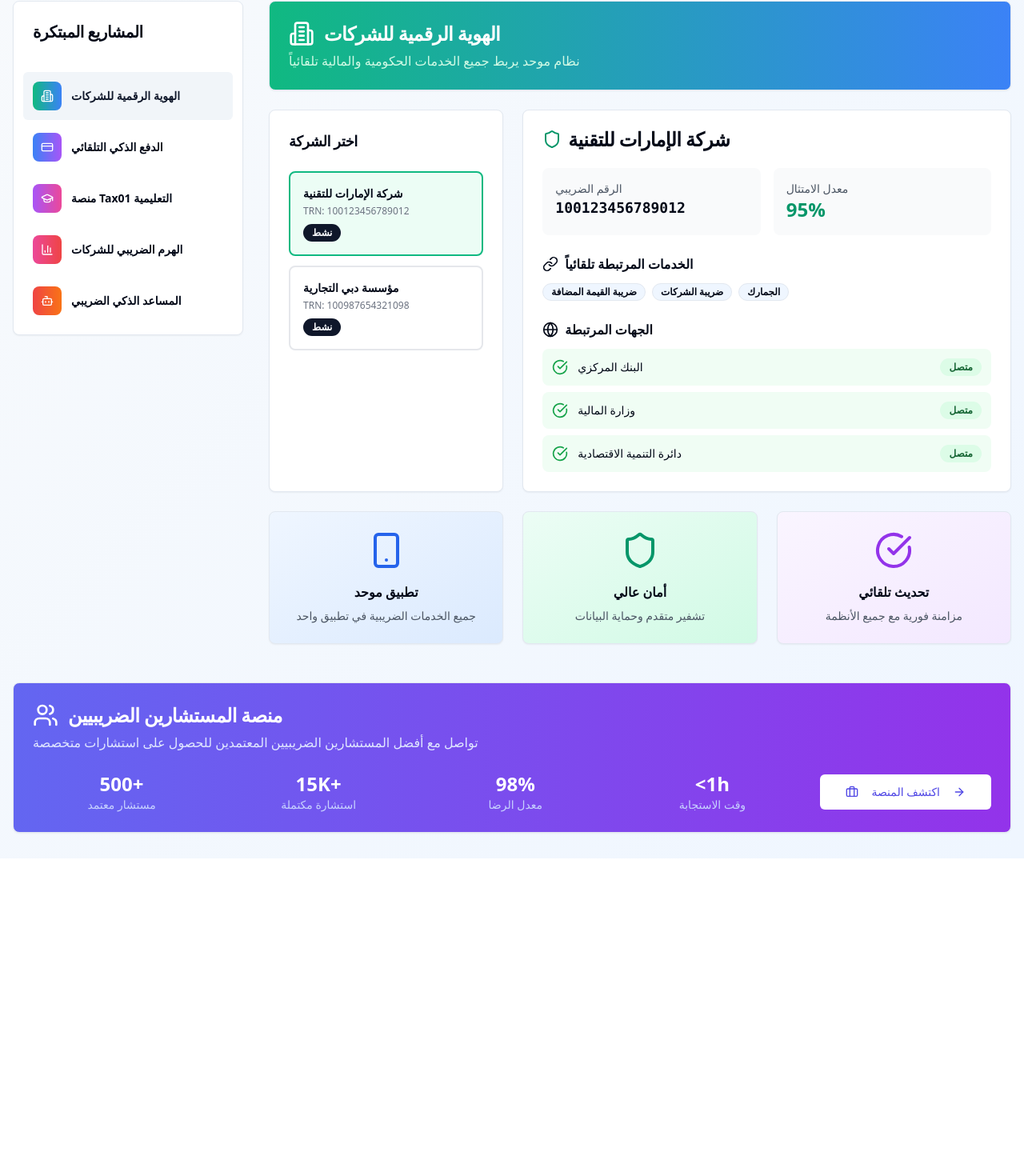
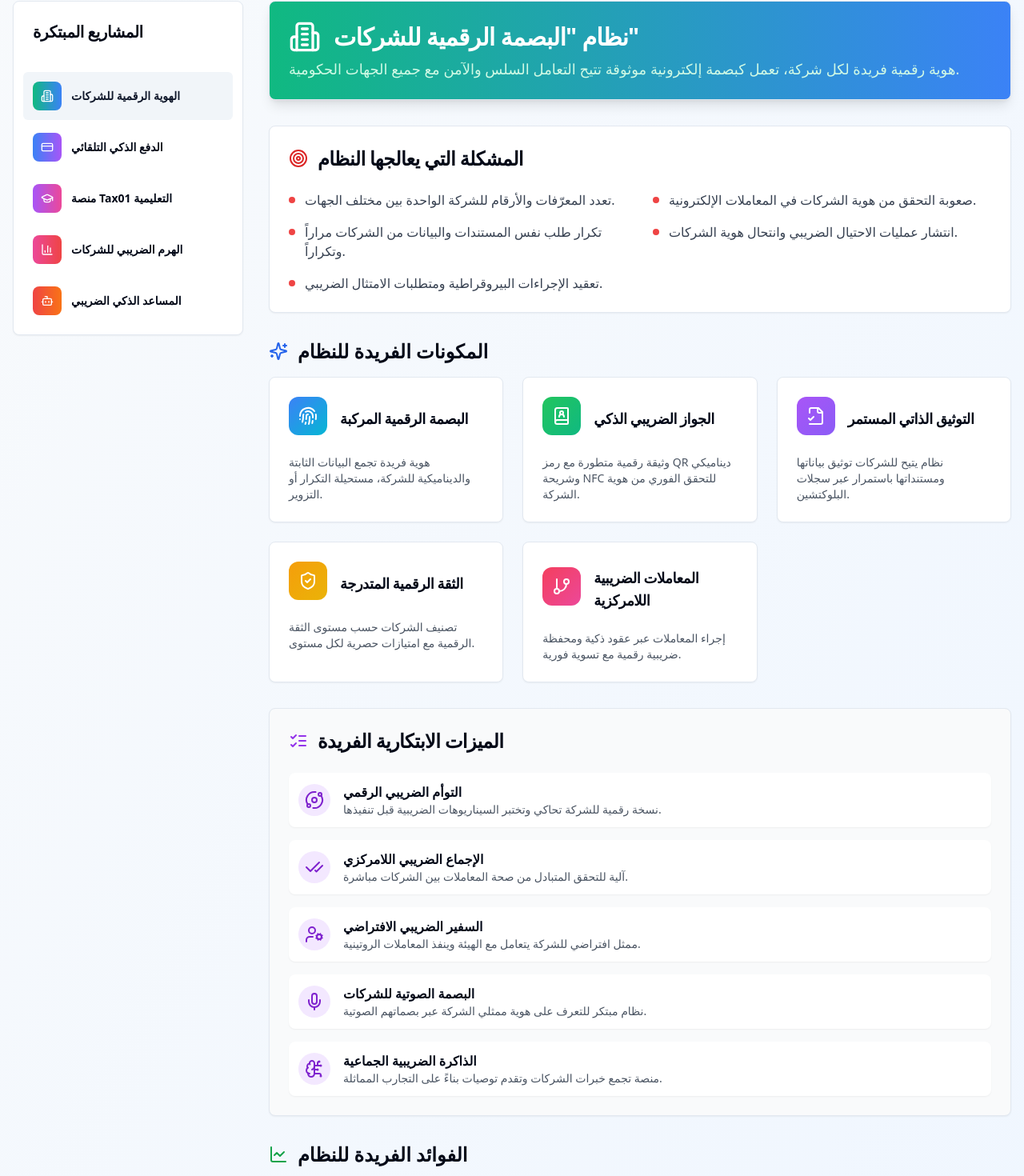
Before and after one commit to sahargeb/agent-sahar, a React (Vite) app: page / in a window 1280 px wide. Shown: the part 296-1766 px from the top of the page at 80% size. Before the commit the page ends 1369 px from the top, so only its background shows below. Built offline with nearby package versions, Linux system fonts and the light colour scheme.

Commit message:
Implement Digital Company ID System

```diff
--- a/src/components/DigitalIdentity.tsx
+++ b/src/components/DigitalIdentity.tsx
@@ -1,160 +1,223 @@
 
-import React, { useState } from 'react';
+import React from 'react';
 import { Card, CardContent, CardHeader, CardTitle } from "@/components/ui/card";
-import { Button } from "@/components/ui/button";
 import { Badge } from "@/components/ui/badge";
-import { Building2, Shield, CheckCircle, Link, Smartphone, Globe } from "lucide-react";
+import {
+  Building2,
+  Fingerprint,
+  BookUser,
+  FileCheck2,
+  ShieldCheck,
+  GitBranch,
+  Orbit,
+  CheckCheck,
+  UserCog,
+  Mic,
+  BrainCircuit,
+  Target,
+  Sparkles,
+  ListChecks,
+  Building,
+  Landmark,
+  LineChart
+} from "lucide-react";
+
+// Unique Components Data
+const uniqueComponents = [
+  {
+    icon: Fingerprint,
+    title: "البصمة الرقمية المركبة",
+    description: "هوية فريدة تجمع البيانات الثابتة والديناميكية للشركة، مستحيلة التكرار أو التزوير.",
+    color: "from-blue-500 to-cyan-500"
+  },
+  {
+    icon: BookUser,
+    title: "الجواز الضريبي الذكي",
+    description: "وثيقة رقمية متطورة مع رمز QR ديناميكي وشريحة NFC للتحقق الفوري من هوية الشركة.",
+    color: "from-green-500 to-emerald-500"
+  },
+  {
+    icon: FileCheck2,
+    title: "التوثيق الذاتي المستمر",
+    description: "نظام يتيح للشركات توثيق بياناتها ومستنداتها باستمرار عبر سجلات البلوكتشين.",
+    color: "from-purple-500 to-violet-500"
+  },
+  {
+    icon: ShieldCheck,
+    title: "الثقة الرقمية المتدرجة",
+    description: "تصنيف الشركات حسب مستوى الثقة الرقمية مع امتيازات حصرية لكل مستوى.",
+    color: "from-amber-500 to-yellow-500"
+  },
+  {
+    icon: GitBranch,
+    title: "المعاملات الضريبية اللامركزية",
+    description: "إجراء المعاملات عبر عقود ذكية ومحفظة ضريبية رقمية مع تسوية فورية.",
+    color: "from-rose-500 to-pink-500"
+  },
+];
+
+// Innovative Features Data
+const innovativeFeatures = [
+  {
+    icon: Orbit,
+    title: "التوأم الضريبي الرقمي",
+    description: "نسخة رقمية للشركة تحاكي وتختبر السيناريوهات الضريبية قبل تنفيذها.",
+  },
+  {
+    icon: CheckCheck,
+    title: "الإجماع الضريبي اللامركزي",
+    description: "آلية للتحقق المتبادل من صحة المعاملات بين الشركات مباشرة.",
+  },
+  {
+    icon: UserCog,
+    title: "السفير الضريبي الافتراضي",
+    description: "ممثل افتراضي للشركة يتعامل مع الهيئة وينفذ المعاملات الروتينية.",
+  },
+  {
+    icon: Mic,
+    title: "البصمة الصوتية للشركات",
+    description: "نظام مبتكر للتعرف على هوية ممثلي الشركة عبر بصماتهم الصوتية.",
+  },
+  {
+    icon: BrainCircuit,
+    title: "الذاكرة الضريبية الجماعية",
+    description: "منصة تجمع خبرات الشركات وتقدم توصيات بناءً على التجارب المماثلة.",
+  },
+];
+
+const ProblemItem = ({ children }: { children: React.ReactNode }) => (
+  <div className="flex items-start gap-3">
+    <div className="w-2 h-2 rounded-full bg-red-500 mt-2 shrink-0"></div>
+    <p className="text-gray-700">{children}</p>
+  </div>
+);
+
+const BenefitCard = ({ icon: Icon, title, benefits, colorClass }) => (
+  <Card className="flex-1">
+    <CardHeader>
+      <CardTitle className="flex items-center gap-3">
+        <div className={`w-10 h-10 rounded-lg flex items-center justify-center ${colorClass}`}>
+          <Icon className="h-6 w-6 text-white" />
+        </div>
+        <span>{title}</span>
+      </CardTitle>
+    </CardHeader>
+    <CardContent className="space-y-2">
+      {benefits.map((benefit, index) => (
+        <div key={index} className="flex items-center gap-3 text-sm">
+          <CheckCheck className="h-4 w-4 text-green-500 shrink-0" />
+          <span>{benefit}</span>
+        </div>
+      ))}
+    </CardContent>
+  </Card>
+);
 
 export const DigitalIdentity = () => {
-  const [selectedCompany, setSelectedCompany] = useState(0);
-
-  const companies = [
-    {
-      name: "شركة الإمارات للتقنية",
-      trn: "100123456789012",
-      status: "نشط",
-      compliance: 95,
-      services: ["ضريبة القيمة المضافة", "ضريبة الشركات", "الجمارك"],
-      autoLinked: ["البنك المركزي", "وزارة المالية", "دائرة التنمية الاقتصادية"]
-    },
-    {
-      name: "مؤسسة دبي التجارية",
-      trn: "100987654321098",
-      status: "نشط",
-      compliance: 88,
-      services: ["ضريبة القيمة المضافة", "ضريبة الانتقائية"],
-      autoLinked: ["مصرف الإمارات", "غرفة تجارة دبي", "منطقة حرة"]
-    }
-  ];
-
   return (
-    <div className="space-y-6">
-      <Card className="bg-gradient-to-r from-emerald-500 to-blue-500 text-white">
+    <div className="space-y-8">
+      {/* Header */}
+      <Card className="bg-gradient-to-r from-emerald-500 to-blue-500 text-white shadow-lg">
         <CardHeader>
-          <CardTitle className="flex items-center gap-3 text-2xl">
-            <Building2 className="h-8 w-8" />
-            الهوية الرقمية للشركات
+          <CardTitle className="flex items-center gap-4 text-3xl">
+            <Building2 className="h-10 w-10" />
+            نظام "البصمة الرقمية للشركات"
           </CardTitle>
-          <p className="text-emerald-100">
-            نظام موحد يربط جميع الخدمات الحكومية والمالية تلقائياً
+          <p className="text-emerald-100 text-lg mt-2">
+            هوية رقمية فريدة لكل شركة، تعمل كبصمة إلكترونية موثوقة تتيح التعامل السلس والآمن مع جميع الجهات الحكومية.
           </p>
         </CardHeader>
       </Card>
 
-      <div className="grid grid-cols-1 lg:grid-cols-3 gap-6">
-        {/* Company Selection */}
-        <Card className="lg:col-span-1">
-          <CardHeader>
-            <CardTitle className="text-lg">اختر الشركة</CardTitle>
-          </CardHeader>
-          <CardContent className="space-y-3">
-            {companies.map((company, index) => (
-              <div
-                key={index}
-                onClick={() => setSelectedCompany(index)}
-                className={`p-4 rounded-lg border-2 cursor-pointer transition-all ${
-                  selectedCompany === index
-                    ? 'border-emerald-500 bg-emerald-50'
-                    : 'border-gray-200 hover:border-gray-300'
-                }`}
-              >
-                <div className="font-semibold text-sm">{company.name}</div>
-                <div className="text-xs text-gray-500 mt-1">TRN: {company.trn}</div>
-                <Badge variant={company.status === 'نشط' ? 'default' : 'secondary'} className="mt-2">
-                  {company.status}
-                </Badge>
+      {/* The Problem */}
+      <Card>
+        <CardHeader>
+          <CardTitle className="flex items-center gap-3 text-2xl">
+            <Target className="text-red-600" />
+            المشكلة التي يعالجها النظام
+          </CardTitle>
+        </CardHeader>
+        <CardContent className="grid grid-cols-1 md:grid-cols-2 gap-x-8 gap-y-4">
+          <ProblemItem>تعدد المعرّفات والأرقام للشركة الواحدة بين مختلف الجهات.</ProblemItem>
+          <ProblemItem>صعوبة التحقق من هوية الشركات في المعاملات الإلكترونية.</ProblemItem>
+          <ProblemItem>تكرار طلب نفس المستندات والبيانات من الشركات مراراً وتكراراً.</ProblemItem>
+          <ProblemItem>انتشار عمليات الاحتيال الضريبي وانتحال هوية الشركات.</ProblemItem>
+          <ProblemItem>تعقيد الإجراءات البيروقراطية ومتطلبات الامتثال الضريبي.</ProblemItem>
+        </CardContent>
+      </Card>
+
+      {/* Unique Components */}
+      <div>
+        <h2 className="text-2xl font-bold mb-4 flex items-center gap-3">
+          <Sparkles className="text-blue-600" />
+          المكونات الفريدة للنظام
+        </h2>
+        <div className="grid grid-cols-1 md:grid-cols-2 lg:grid-cols-3 gap-6">
+          {uniqueComponents.map((component, index) => (
+            <Card key={index} className="transform hover:scale-105 transition-transform duration-300">
+              <CardHeader className="flex-row items-center gap-4">
+                <div className={`w-12 h-12 rounded-xl flex items-center justify-center shrink-0 bg-gradient-to-br ${component.color}`}>
+                  <component.icon className="h-6 w-6 text-white" />
+                </div>
+                <CardTitle className="text-lg">{component.title}</CardTitle>
+              </CardHeader>
+              <CardContent>
+                <p className="text-sm text-gray-600">{component.description}</p>
+              </CardContent>
+            </Card>
+          ))}
+        </div>
+      </div>
+
+      {/* Innovative Features */}
+      <Card className="bg-gray-50">
+        <CardHeader>
+          <CardTitle className="flex items-center gap-3 text-2xl">
+            <ListChecks className="text-purple-600" />
+            الميزات الابتكارية الفريدة
+          </CardTitle>
+        </CardHeader>
+        <CardContent className="space-y-4">
+          {innovativeFeatures.map((feature, index) => (
+            <div key={index} className="flex items-center gap-4 p-3 bg-white rounded-lg shadow-sm">
+              <div className="bg-purple-100 p-2 rounded-full">
+                <feature.icon className="h-6 w-6 text-purple-700" />
               </div>
-            ))}
-          </CardContent>
-        </Card>
-
-        {/* Company Details */}
-        <Card className="lg:col-span-2">
-          <CardHeader>
-            <CardTitle className="flex items-center gap-2">
-              <Shield className="h-6 w-6 text-emerald-600" />
-              {companies[selectedCompany].name}
-            </CardTitle>
-          </CardHeader>
-          <CardContent className="space-y-6">
-            {/* Basic Info */}
-            <div className="grid grid-cols-1 md:grid-cols-2 gap-4">
-              <div className="p-4 bg-gray-50 rounded-lg">
-                <div className="text-sm text-gray-600">الرقم الضريبي</div>
-                <div className="font-mono text-lg font-semibold">{companies[selectedCompany].trn}</div>
-              </div>
-              <div className="p-4 bg-gray-50 rounded-lg">
-                <div className="text-sm text-gray-600">معدل الامتثال</div>
-                <div className="text-2xl font-bold text-emerald-600">{companies[selectedCompany].compliance}%</div>
+              <div>
+                <h4 className="font-semibold">{feature.title}</h4>
+                <p className="text-sm text-gray-600">{feature.description}</p>
               </div>
             </div>
+          ))}
+        </CardContent>
+      </Card>
 
-            {/* Linked Services */}
-            <div>
-              <h4 className="font-semibold mb-3 flex items-center gap-2">
-                <Link className="h-5 w-5" />
-                الخدمات المرتبطة تلقائياً
-              </h4>
-              <div className="flex flex-wrap gap-2">
-                {companies[selectedCompany].services.map((service, index) => (
-                  <Badge key={index} variant="outline" className="bg-blue-50">
-                    {service}
-                  </Badge>
-                ))}
-              </div>
-            </div>
-
-            {/* Auto-Linked Entities */}
-            <div>
-              <h4 className="font-semibold mb-3 flex items-center gap-2">
-                <Globe className="h-5 w-5" />
-                الجهات المرتبطة
-              </h4>
-              <div className="space-y-2">
-                {companies[selectedCompany].autoLinked.map((entity, index) => (
-                  <div key={index} className="flex items-center gap-3 p-3 bg-green-50 rounded-lg">
-                    <CheckCircle className="h-5 w-5 text-green-600" />
-                    <span className="text-sm">{entity}</span>
-                    <Badge className="ml-auto bg-green-100 text-green-800">متصل</Badge>
-                  </div>
-                ))}
-              </div>
-            </div>
-          </CardContent>
-        </Card>
-      </div>
-
-      {/* Features Showcase */}
-      <div className="grid grid-cols-1 md:grid-cols-3 gap-6">
-        <Card className="bg-gradient-to-br from-blue-50 to-blue-100">
-          <CardContent className="p-6 text-center">
-            <Smartphone className="h-12 w-12 mx-auto mb-4 text-blue-600" />
-            <h3 className="font-semibold mb-2">تطبيق موحد</h3>
-            <p className="text-sm text-gray-600">
-              جميع الخدمات الضريبية في تطبيق واحد
-            </p>
-          </CardContent>
-        </Card>
-
-        <Card className="bg-gradient-to-br from-emerald-50 to-emerald-100">
-          <CardContent className="p-6 text-center">
-            <Shield className="h-12 w-12 mx-auto mb-4 text-emerald-600" />
-            <h3 className="font-semibold mb-2">أمان عالي</h3>
-            <p className="text-sm text-gray-600">
-              تشفير متقدم وحماية البيانات
-            </p>
-          </CardContent>
-        </Card>
-
-        <Card className="bg-gradient-to-br from-purple-50 to-purple-100">
-          <CardContent className="p-6 text-center">
-            <CheckCircle className="h-12 w-12 mx-auto mb-4 text-purple-600" />
-            <h3 className="font-semibold mb-2">تحديث تلقائي</h3>
-            <p className="text-sm text-gray-600">
-              مزامنة فورية مع جميع الأنظمة
-            </p>
-          </CardContent>
-        </Card>
+      {/* Benefits */}
+       <div>
+        <h2 className="text-2xl font-bold mb-4 flex items-center gap-3">
+            <LineChart className="text-green-600" />
+            الفوائد الفريدة للنظام
+        </h2>
+        <div className="flex flex-col lg:flex-row gap-6">
+            <BenefitCard
+                icon={Building}
+                title="للشركات"
+                benefits={["هوية رقمية موحدة", "تصفير البيروقراطية", "تخفيض تكاليف الامتثال", "تسريع المعاملات", "حماية من الاحتيال"]}
+                colorClass="bg-blue-500"
+            />
+            <BenefitCard
+                icon={Landmark}
+                title="للهيئة الاتحادية للضرائب"
+                benefits={["تحسين دقة البيانات", "تقليل التدخل البشري", "تعزيز الامتثال الطوعي", "كشف استباقي للتهرب", "زيادة رضا المتعاملين"]}
+                colorClass="bg-emerald-500"
+            />
+            <BenefitCard
+                icon={LineChart}
+                title="للاقتصاد الوطني"
+                benefits={["تعزيز الشفافية", "جذب الاستثمارات", "زيادة الإيرادات الضريبية", "تعزيز التنافسية العالمية", "دعم التحول الرقمي الشامل"]}
+                colorClass="bg-orange-500"
+            />
+        </div>
       </div>
     </div>
   );
```
